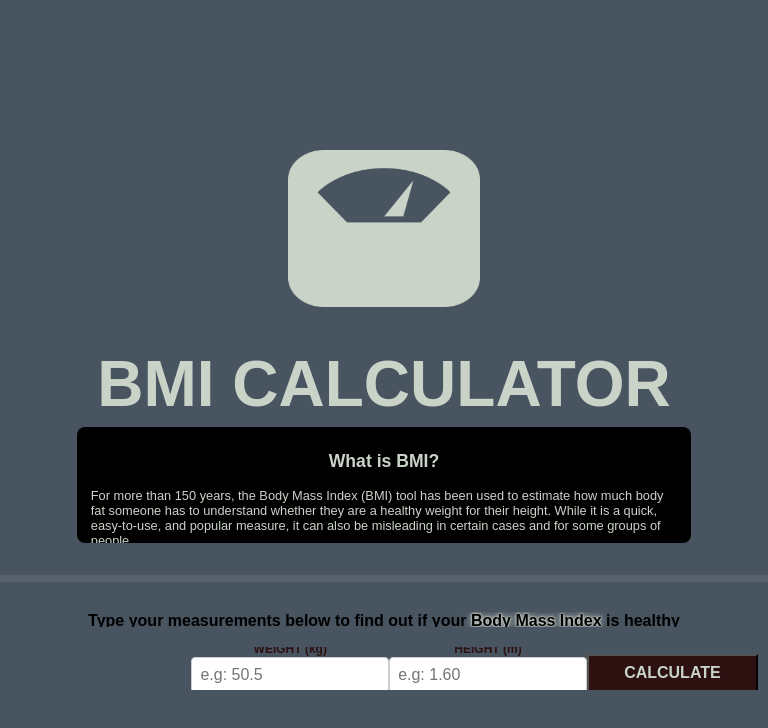
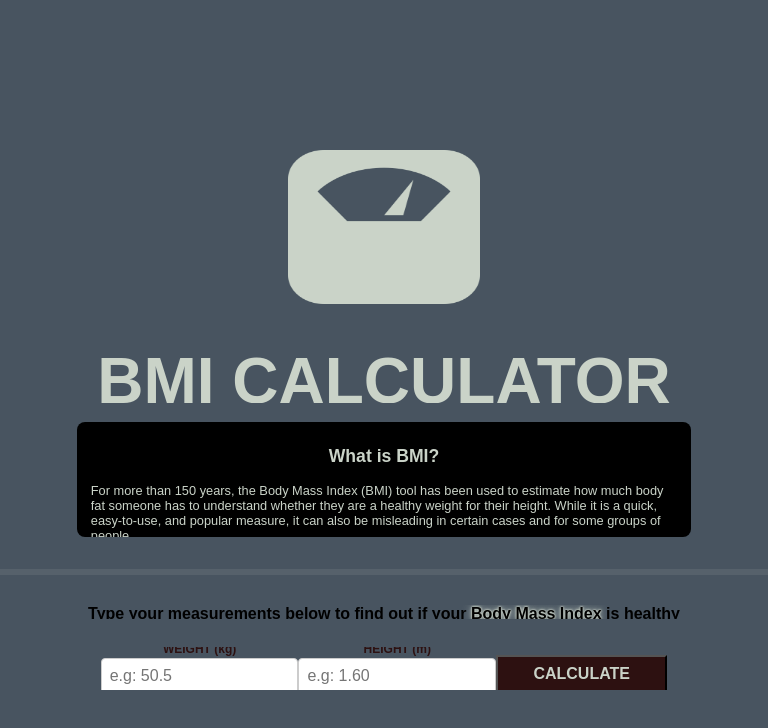
Before and after one commit to susyhaga/BMI_calculator_sh, a React (Vite) app: page / in a window 768 px wide. Shown: the top 728 px of the page. Built offline with nearby package versions, Linux system fonts and the light colour scheme.

Commit message:
Update Header.module.css

```diff
--- a/src/components/Header/Header.module.css
+++ b/src/components/Header/Header.module.css
@@ -213,9 +213,10 @@
         gap: 0rem;
         margin-top: 0.5rem;
         margin-right: 0;
-        margin-top:0;
-        padding-left:10px;
-        padding-right: 10px;
+        margin-left:0;
+        margin-right:0;
+        padding-left:0px;
+        padding-right: 0px;
     }
 
     .inputGroup {
```
